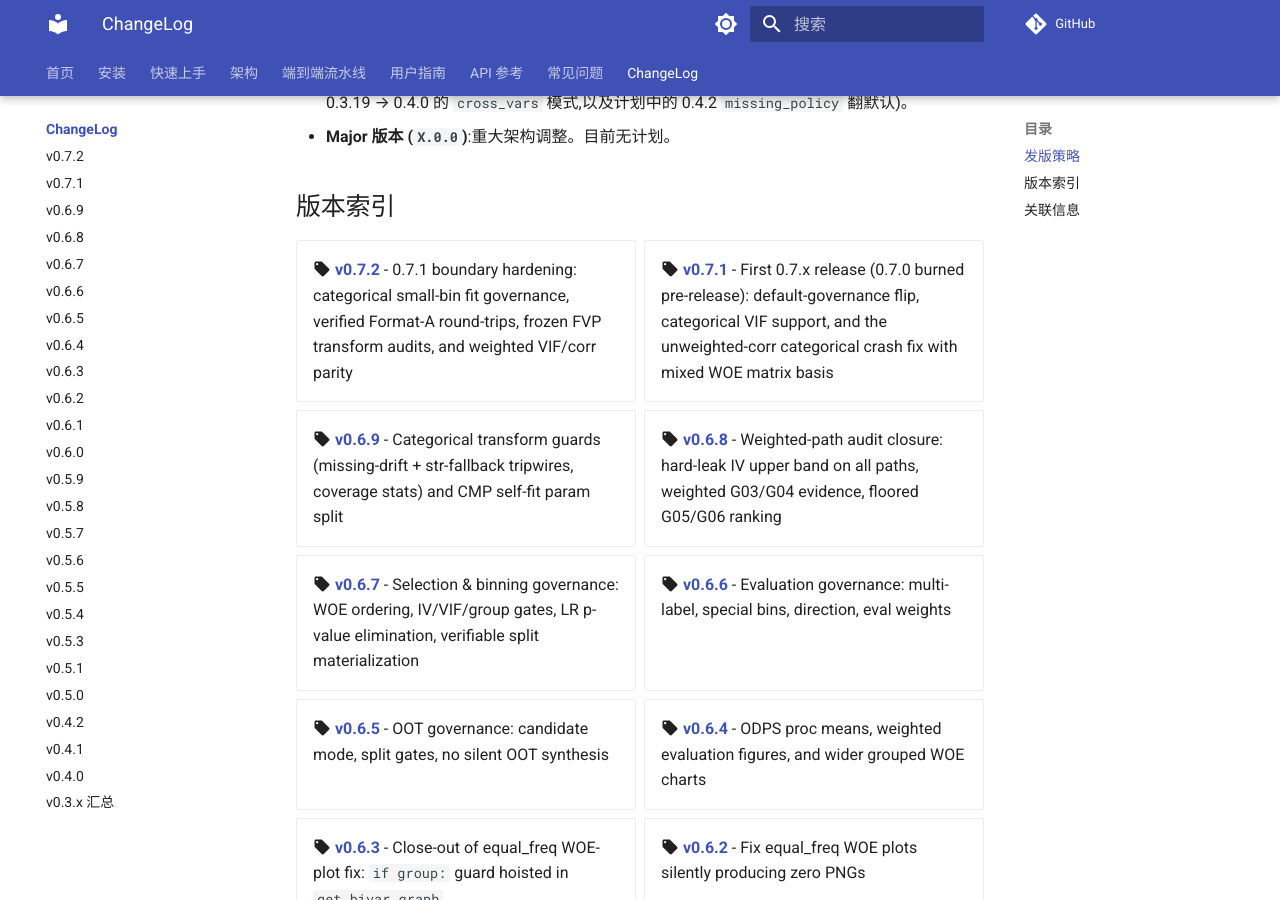
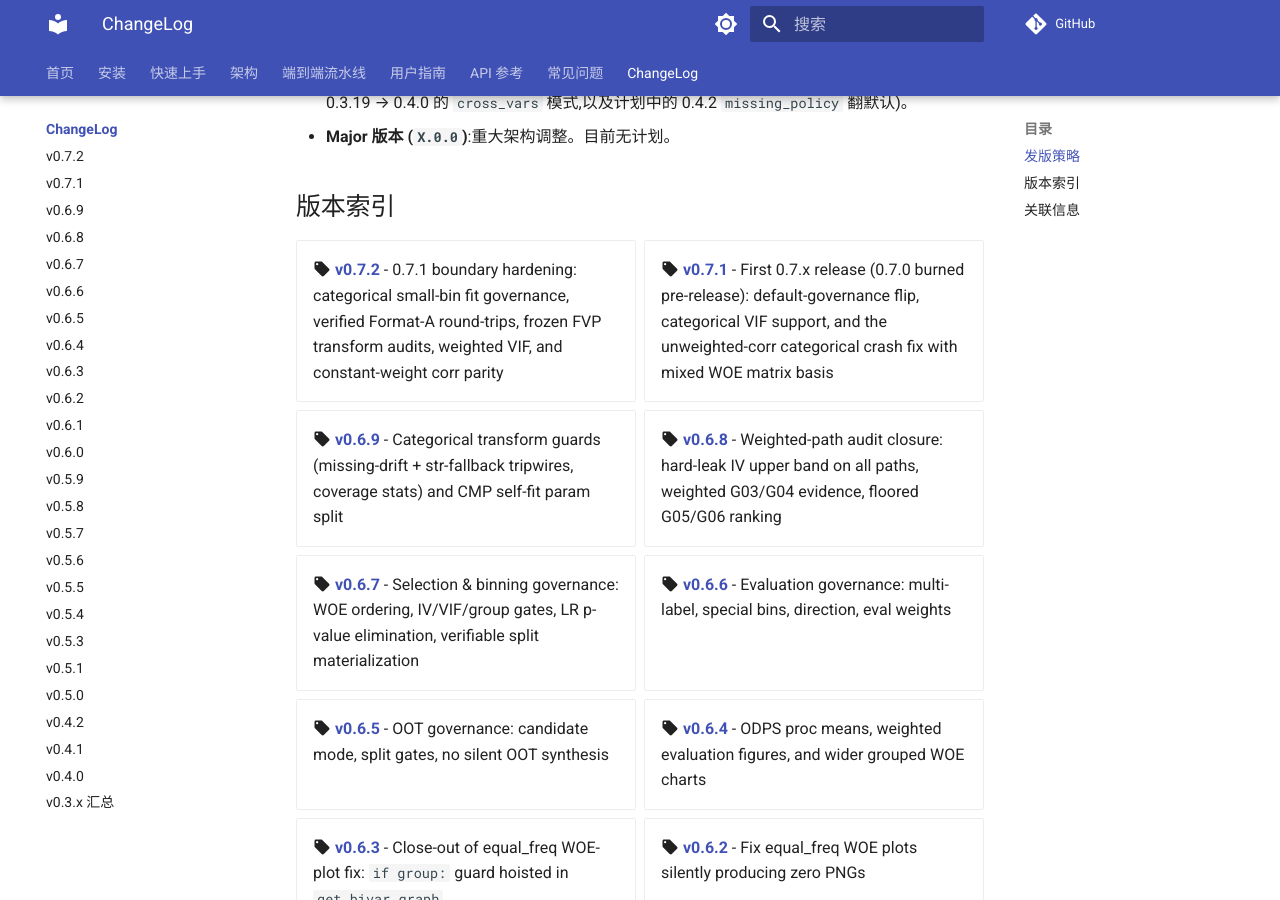
Before and after one commit to Kyle-J-Sun/SuperModelingFactory_doc, an MkDocs documentation site: the page built from docs/changelog/index.md, in a window 1280 px wide and 900 px high, scrolled down 390 px. Built offline with MkDocs 1.6.1 and Material for MkDocs 9.7.7, drawn with Linux system fonts in a browser that asks for light colours; comment, search, counter and statistics services are not loaded.

```diff
--- a/docs/changelog/index.md
+++ b/docs/changelog/index.md
@@ -11,7 +11,7 @@ SuperModelingFactory 各版本迭代总览。所有 `0.3.x` 发布在成型的
 ## 版本索引
 
 <div class="grid cards" markdown>
-- :material-tag: **[v0.7.2](v0.7.2.md)** - 0.7.1 boundary hardening: categorical small-bin fit governance, verified Format-A round-trips, frozen FVP transform audits, and weighted VIF/corr parity
+- :material-tag: **[v0.7.2](v0.7.2.md)** - 0.7.1 boundary hardening: categorical small-bin fit governance, verified Format-A round-trips, frozen FVP transform audits, weighted VIF, and constant-weight corr parity
 
 - :material-tag: **[v0.7.1](v0.7.1.md)** - First 0.7.x release (0.7.0 burned pre-release): default-governance flip, categorical VIF support, and the unweighted-corr categorical crash fix with mixed WOE matrix basis
 
```
Also changed, not shown: docs/changelog/v0.7.2.md (+1 -1 lines).
